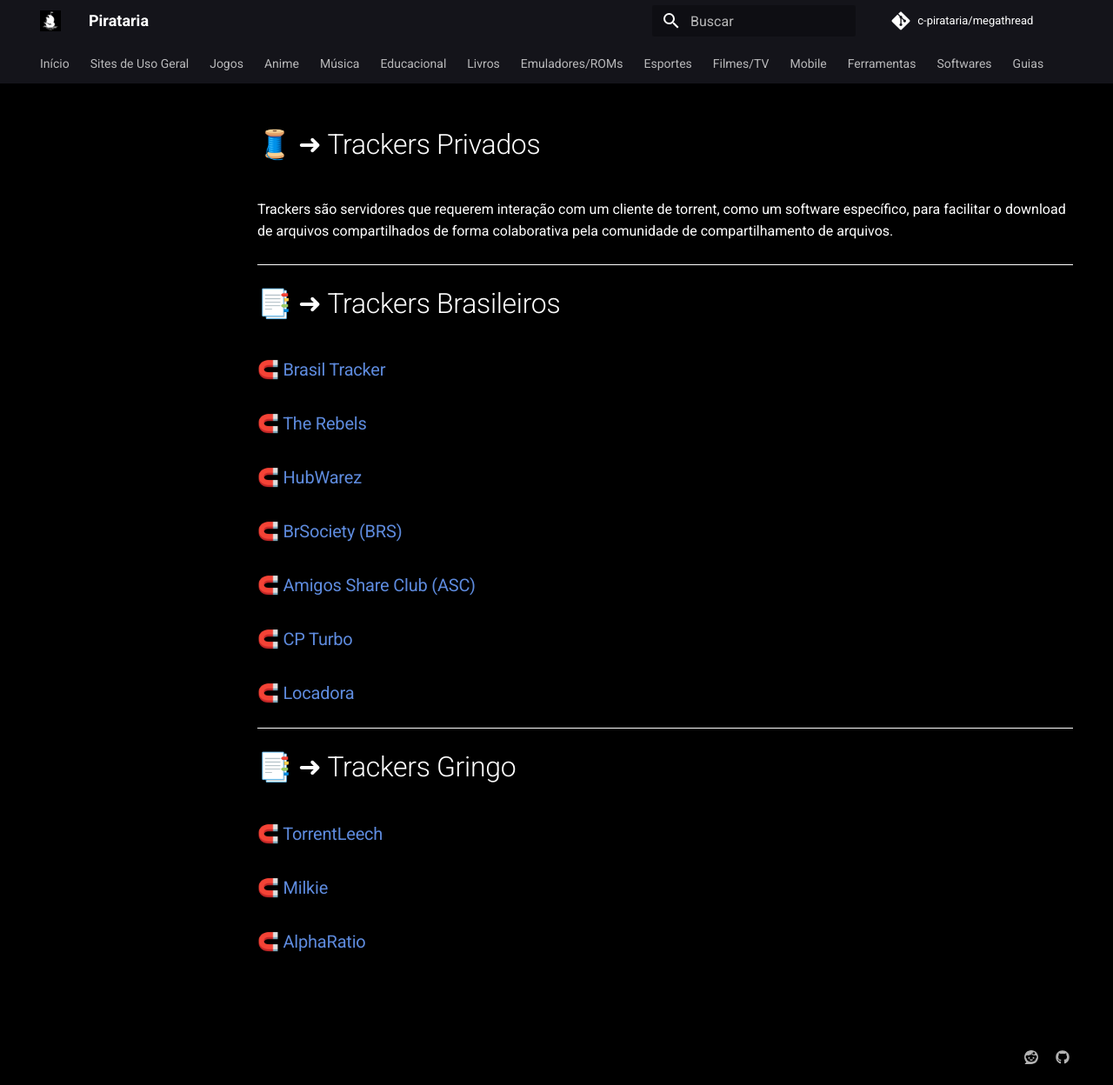
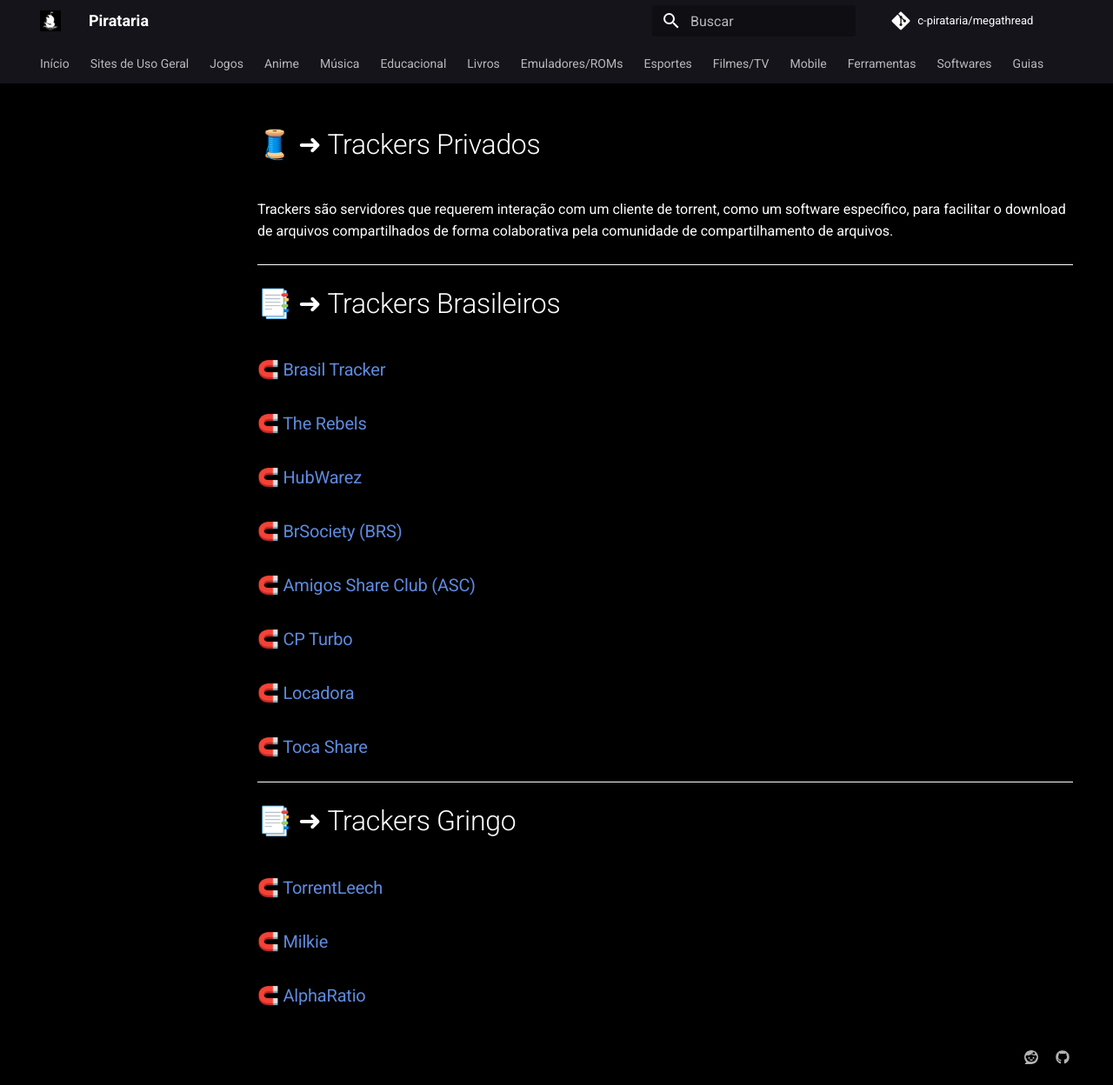
Before and after one commit to piratarialink/megathread_pirata, an MkDocs documentation site: the page built from docs/trackers.md, in a window 1280 px wide and 1248 px high. Shown: the whole window at 87% size. Built offline with MkDocs 1.6.1 and Material for MkDocs 9.7.7, drawn with Linux system fonts in a browser that asks for light colours; comment, search, counter and statistics services are not loaded.

Commit message:
Update tracker

```diff
--- a/docs/trackers.md
+++ b/docs/trackers.md
@@ -17,6 +17,8 @@ Trackers são servidores que requerem interação com um cliente de torrent, com
 
 ### 🧲 [Locadora](https://locadora.cc/)
 
+### 🧲 [Toca Share](https://a.tocashare.com/register)
+
 ---
 # 📑 ➜ Trackers Gringo
 
```
